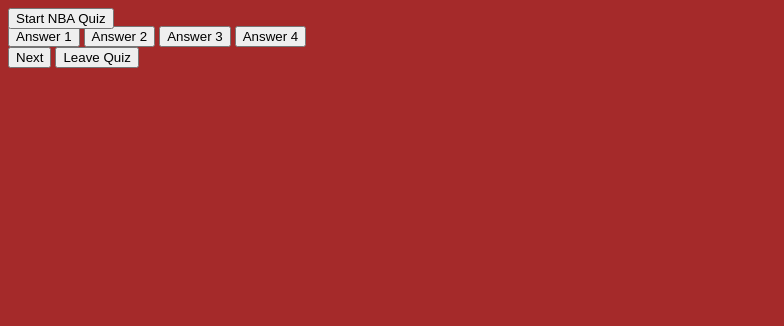
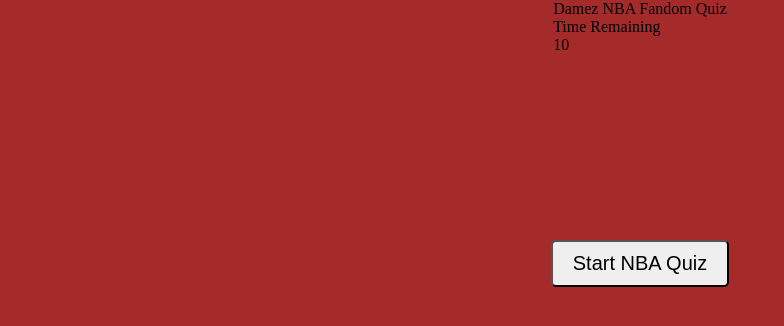
Before and after one commit to Damez21/Quiz, a plain HTML site: page index.html in a window 1280 px wide. Shown: the whole page, without its empty margins (0-784 px from the left). Drawn offline with Linux system fonts and the light colour scheme.

Commit message:
still working on html structure, added timer and quiz name, edited css to hide container while start quiz only shows.

```diff
--- a/index.html
+++ b/index.html
@@ -9,6 +9,21 @@
 </head>
 <body>
     <div class="start-btn"><button>Start NBA Quiz</button></div>
+
+    <div class="sub-box"
+        <header>
+            <div class="title">Damez NBA Fandom Quiz</div>
+            <div class="timer">
+                <div class="time-text">Time Remaining</div>
+                <div class="timer-sec">10</div>
+            </div>
+        </header>
+
+    </div>
+
+
+
+
 
 
 
@@ -26,12 +41,8 @@
 
         <div class ="buttons">
             <!-- <button id="start-btn" class="start-btn btn">Start</button> -->
+            <button id="quit-btn" class="quit-btn btn">Leave Quiz</button>
             <button id="next-btn" class="next-btn btn">Next</button>
-            <button id="quit-btn" class="quit-btn btn">Leave Quiz</button>
-
-
-
-
         </div>
     </div>
 
--- a/style.css
+++ b/style.css
@@ -1,13 +1,52 @@
 body {
     background-color: brown;
+    padding: 0;
+    margin: 0;
+    display: flex;
+    justify-content: center;
+    align-items: center;
 }
 
 .start-btn{
     position: absolute;
+    top: 30%;
+    display: flex;
+    justify-content: center;
+    align-items: center;
+}
+
+.start-btn button{
+    font-size: 20px;
+    font-style: bold;
+    font-weight: 300;
+    padding: 10px 20px;
+    border-radius: 5px;
+    cursor: pointer;
+
 
 }
 
-.start-btn{
+.sub-box{
 
 
 }
+
+.container{
+    display: none;
+    width: 600px;
+    max-width: 80%;
+    background-color: white;
+    border-radius: 10px;
+    padding: 20px;
+    box-shadow: 0 0 8px 3px;
+}
+
+.btn-grid{
+    display: grid;
+    gap: 20px;
+    margin: 15px 0;
+}
+
+.btn:hover {
+    border-color: brown;
+}
```
